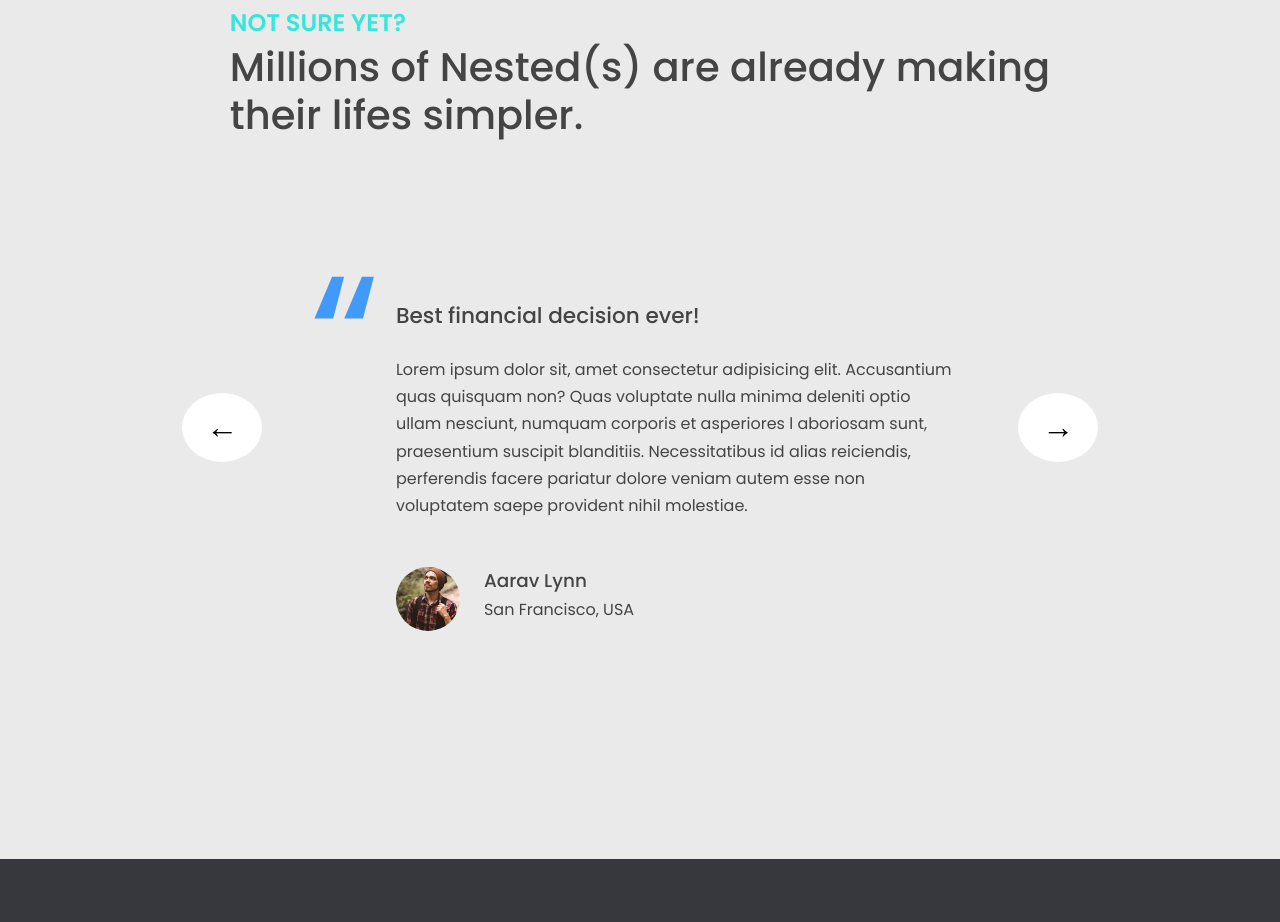
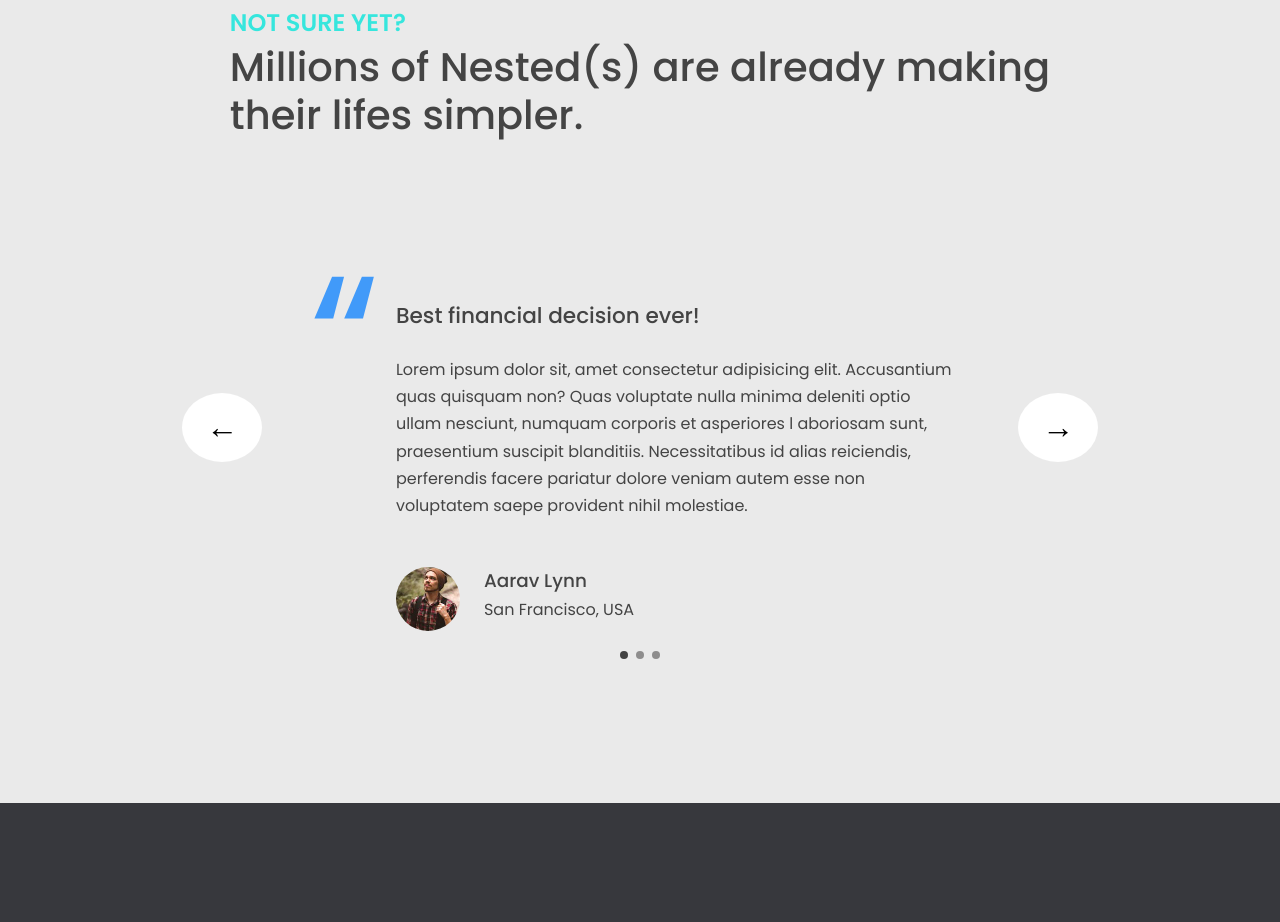
Before and after one commit to rishi2025/Nested-Advanced-UI, a plain HTML site: page index.html in a window 1280 px wide. Shown: the part 3647-4569 px from the top of the page. Drawn offline with Linux system fonts and the light colour scheme.

Commit message:
Improvised testimonials sections
improved slider
added dots
added left and right key movement

```diff
--- a/index.html
+++ b/index.html
@@ -187,6 +187,7 @@
             </div>
             <button class="rightSlide">→</button>
         </div>
+        <div class="dots"></div>
     </div>
     <div class="signup section">
         <div class="funText">
--- a/script.js
+++ b/script.js
@@ -7,6 +7,7 @@ const header = document.querySelector('.header');
 const navHeight = nav.getBoundingClientRect().height;
 const section = document.querySelectorAll('.section');
 const imgTargets = document.querySelectorAll('img[data-src]');
+const dotContainer = document.querySelector('.dots');
 
 const openModal = function () {
     overlay.classList.remove('hidden');
@@ -152,17 +153,52 @@ const goToSlide = function (currSlide) {
     slides.forEach((s, i) => s.style.transform = `translateX(${(i - currSlide) * 100}%)`);
 }
 
+const activeDot = function (slide) {
+    document.querySelectorAll('.dot').forEach(sl => sl.classList.remove('dotActive'));
+    document.querySelector(`.dot[data-slide="${slide}"]`).classList.add('dotActive');
+};
+
 const nextSlide = function () {
     currSlide = (currSlide === maxSlides - 1) ? 0 : currSlide + 1;
     goToSlide(currSlide);
+    activeDot(currSlide);
 }
 
 const prevSlide = function () {
     currSlide = (currSlide === 0) ? maxSlides - 1 : currSlide - 1;
     goToSlide(currSlide);
+    activeDot(currSlide);
 }
-
-goToSlide(0);
 
 rightSlide.addEventListener('click', nextSlide);
 leftSlide.addEventListener('click', prevSlide);
+
+document.addEventListener('keydown', function (e) {
+    e.key === 'ArrowLeft' && prevSlide();
+    e.key === 'ArrowRight' && nextSlide();
+});
+
+const createDots = function () {
+    slides.forEach(function (_, i) {
+    dotContainer.insertAdjacentHTML(
+        'beforeend',
+        `<div class="dot" data-slide="${i}"></div>`
+    )});
+}
+
+dotContainer.addEventListener('click', function (e) {
+    if (e.target.classList.contains('dot'))
+    {
+        const {slide} = e.target.dataset;
+        goToSlide(slide);
+        activeDot(slide);
+    }
+});
+
+const init = function () {
+    goToSlide(0);
+    createDots();
+    activeDot(0);
+};
+
+init();
--- a/style.css
+++ b/style.css
@@ -104,6 +104,24 @@ body {
     background-color: #c6e1fe;
     border-radius: 50%;
     margin: 1rem 0;
+}
+
+.dots {
+    display: flex;
+    flex-direction: row;
+    gap: 0.5rem;
+}
+
+.dot {
+    height: 0.5rem;
+    width: 0.5rem;
+    border-radius: 50%;
+    background-color: #8e8d8d;
+    cursor: pointer;
+}
+
+.dotActive {
+    background-color: #424242;
 }
 
 .dummySlide {
@@ -598,7 +616,8 @@ input {
     width: 75rem;
     max-height: 60rem;
     padding: 2rem;
-    margin: 2rem 0;
+    padding-bottom: 0;
+    margin-top: 2rem;
     justify-content: center;
     align-items: center;
     gap: 3rem;
```
